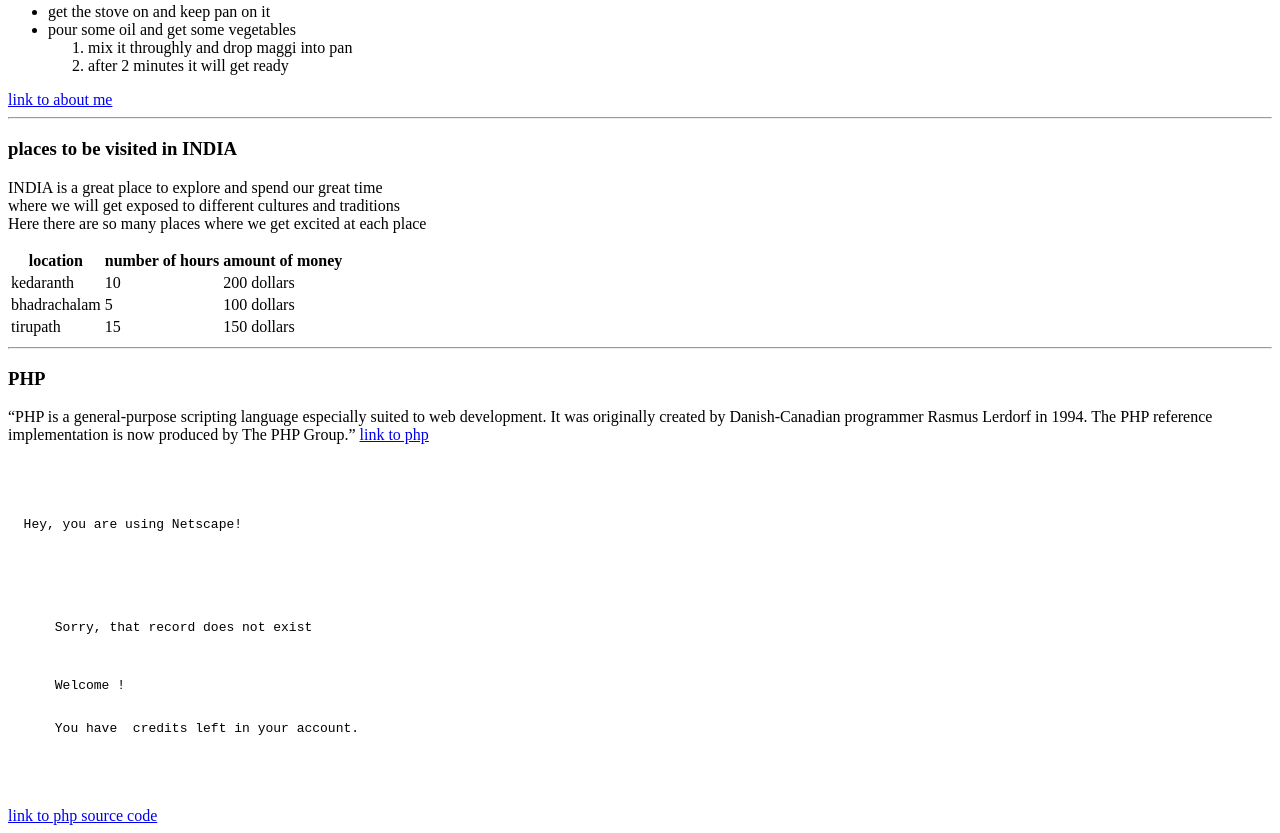
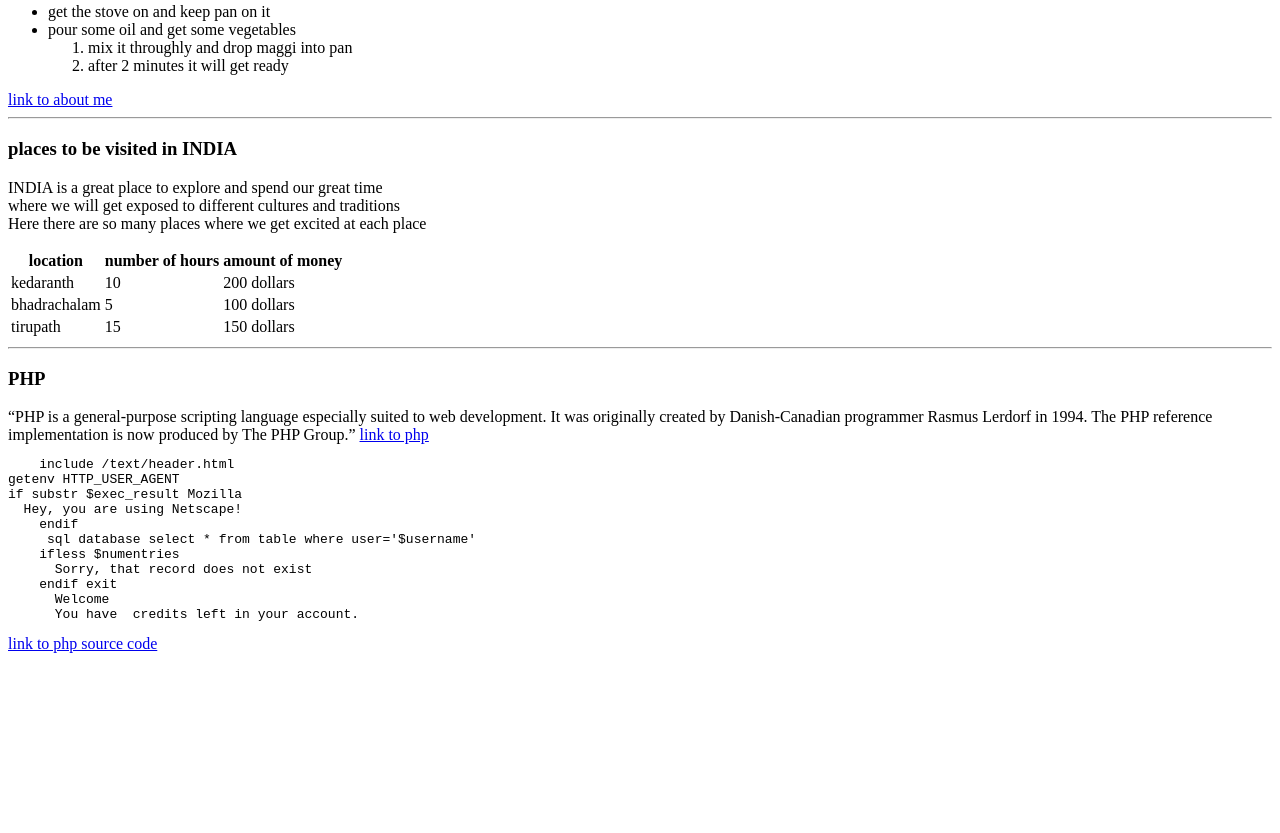
Before and after one commit to 44-563-Web-Apps-S21/webapps-s21-assignment-3-shivaramkothapally, a plain HTML site: page index.html in a window 1280 px wide. Shown: the part 344-1177 px from the top of the page. After the commit the page ends 1005 px from the top, so only its background shows below. Drawn offline with Linux system fonts and the light colour scheme.

Commit message:
Update index.html

```diff
--- a/index.html
+++ b/index.html
@@ -67,20 +67,16 @@
 <q>PHP is a general-purpose scripting language especially suited to web development. It was originally created by Danish-Canadian programmer Rasmus Lerdorf in 1994. The PHP reference implementation is now produced by The PHP Group.</q>
 <a href="https://en.wikipedia.org/wiki/PHP">link to php </a>
 <pre>
-    <!--include /text/header.html-->
-
-<!--getenv HTTP_USER_AGENT-->
-<!--if substr $exec_result Mozilla-->
-  Hey, you are using Netscape!<p>
-    <!--endif-->
-
-    <!--sql database select * from table where user='$username'-->
-    <!--ifless $numentries 1-->
-      Sorry, that record does not exist<p>
-    <!--endif exit-->
-      Welcome <!--$user-->!<p>
-      You have <!--$index:0--> credits left in your account.<p>
-
-    <!--include /text/footer.html-->
+    include /text/header.html
+getenv HTTP_USER_AGENT
+if substr $exec_result Mozilla
+  Hey, you are using Netscape!
+    endif
+     sql database select * from table where user='$username'
+    ifless $numentries
+      Sorry, that record does not exist
+    endif exit
+      Welcome
+      You have  credits left in your account.
 </pre>
 <a href="https://en.wikipedia.org/wiki/PHP">link to php source code</a>
```
